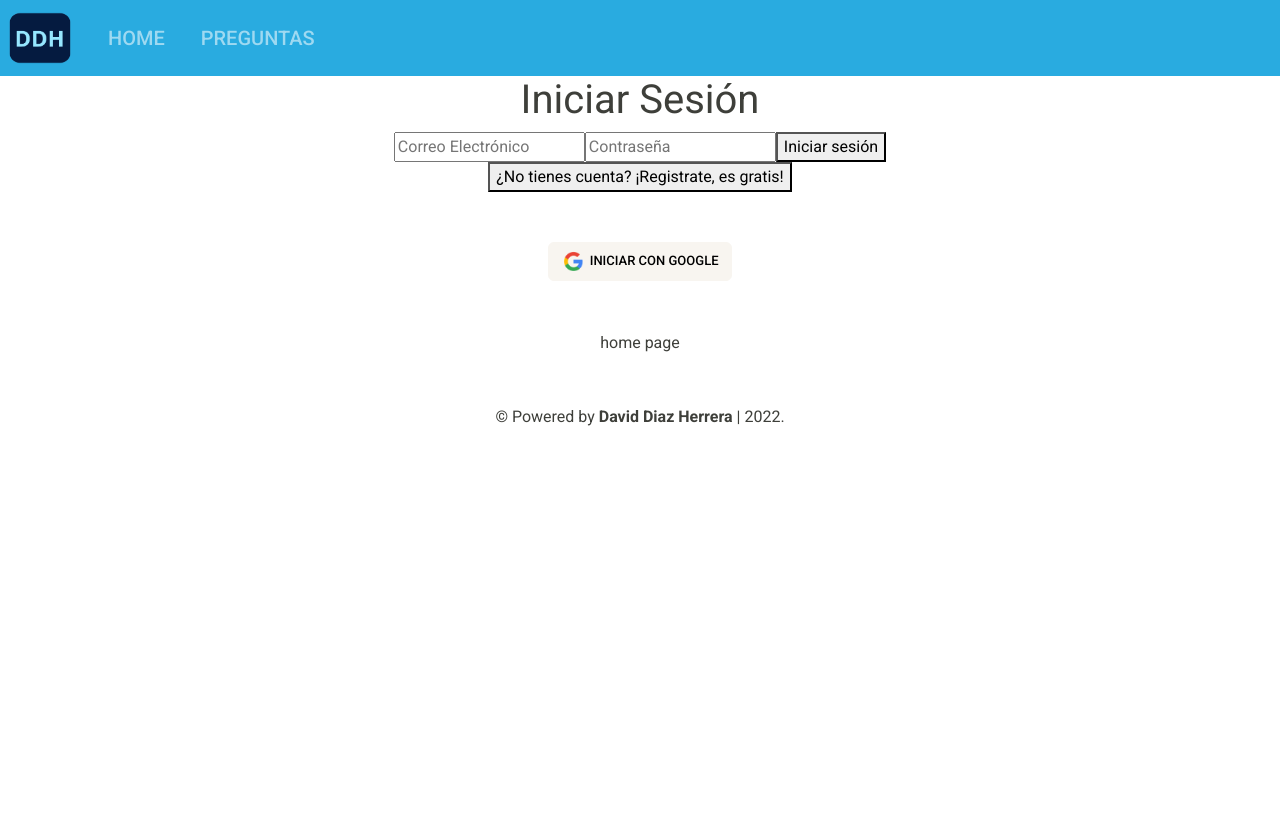
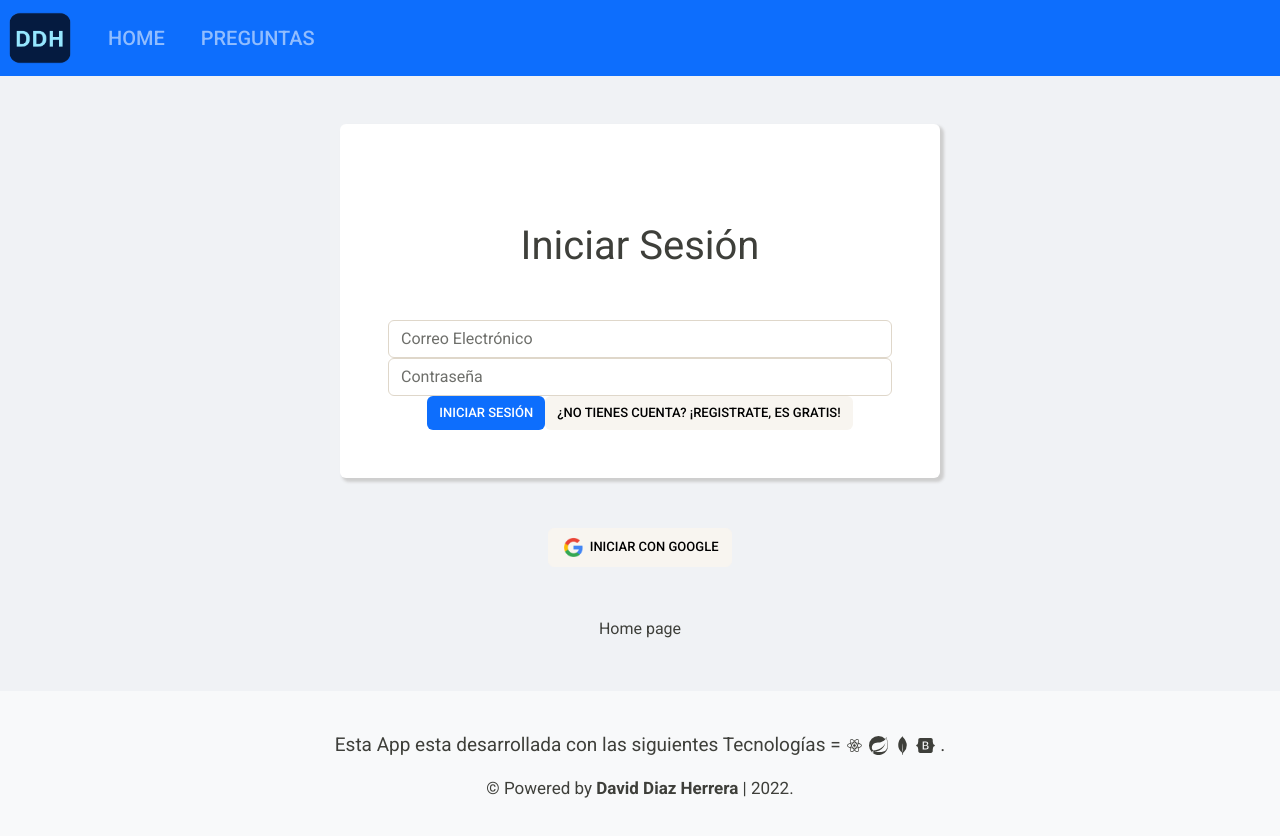
Before and after one commit to daviddiazh/demo-empresarial-front, a React (Create React App) app: page / in a window 1280 px wide. Shown: the top 836 px of the page. Before the commit the page ends 800 px from the top, so only its background shows below. Built offline with nearby package versions, Linux system fonts and the light colour scheme; no server answers.

Commit message:
Se agregan estilos a la app

```diff
--- a/package.json
+++ b/package.json
@@ -13,6 +13,7 @@
     "react": "^17.0.2",
     "react-dom": "^17.0.2",
     "react-firebase-hooks": "^4.0.1",
+    "react-icons": "^4.3.1",
     "react-quill": "^1.3.5",
     "react-redux": "^7.2.6",
     "react-router-dom": "^6.2.1",
--- a/src/App.jsx
+++ b/src/App.jsx
@@ -21,7 +21,7 @@ function App() {
 
   return (
 
-    <div className="App">
+    <div className="App" style={{background: "#f0f2f5"}}>
 
     <BrowserRouter>
       <Routes>
--- a/src/components/Footer.jsx
+++ b/src/components/Footer.jsx
@@ -1,9 +1,14 @@
 import React from 'react'
+import { DiReact } from 'react-icons/di';
+import { SiSpring } from 'react-icons/si';
+import { SiMongodb } from 'react-icons/si';
+import { FaBootstrap } from 'react-icons/fa';
 
 const Footer = () => {
     return (
-        <div style={{marginTop: "50px", marginBottom: "10px"}}>
-           <p>&copy; Powered by <strong>David Diaz Herrera</strong> | 2022.</p>
+        <div style={{marginTop: "50px", marginBottom: "10px", background: "#f8f9fa", padding: "40px 0"}}>
+            <p style={{fontSize: "19px"}}>Esta App esta desarrollada con las siguientes Tecnologías = <DiReact/> <SiSpring/> <SiMongodb /> <FaBootstrap /> .</p>
+            <p style={{fontSize: "17px"}}>&copy; Powered by <strong>David Diaz Herrera</strong> | 2022.</p>
         </div>
     )
 }
--- a/src/components/Navbar.jsx
+++ b/src/components/Navbar.jsx
@@ -25,7 +25,7 @@ const Navbar = ({elements, links, linksPrivate}) => {
     return (
         <div>
 
-            <nav className="navbar navbar-expand-lg navbar-dark bg-info">
+            <nav className="navbar navbar-expand-lg navbar-dark" style={{background: "#0d6efd"}}>
 
                 <img src={logo} alt="" width={80} height={60} />
 
@@ -38,7 +38,7 @@ const Navbar = ({elements, links, linksPrivate}) => {
                     aria-expanded="false"
                     aria-label="Toggle navigation"
                 >
-                    <span className="navbar-toggler-icon"></span>
+                    <span className="navbar-toggler-icon" style={{color: "#000"}}></span>
                 </button>
 
                 <div className="collapse navbar-collapse" id="navbarSupportedContent">
--- a/src/index.css
+++ b/src/index.css
@@ -3,4 +3,14 @@ body {
   font-family: -apple-system, BlinkMacSystemFont, sans-serif;
   -webkit-font-smoothing: antialiased;
   -moz-osx-font-smoothing: grayscale;
+  background-color: #f0f2f5;
 }
+
+.form-ingreso{
+  width: 600px;
+  display: block;
+  background-color: #fff;
+  margin: 0 auto;
+  border-radius: 6px;
+  box-shadow: #cecece 3px 3px 3px 1px;
+}
--- a/src/pages/public/HomePage.jsx
+++ b/src/pages/public/HomePage.jsx
@@ -5,7 +5,7 @@ import React from 'react'
 const HomePage = () => {
     return (
         <div>
-            home page
+            Home page
         </div>
     )
 }
--- a/src/pages/public/Logueo.jsx
+++ b/src/pages/public/Logueo.jsx
@@ -37,20 +37,20 @@ export const Logueo = (props) => {
 
     return (
         <div>
-            <h1>{ isRegistrando ? "Regístrate" : "Iniciar Sesión" }</h1>
-            <form onSubmit={submitHandler}>
-                <input type="email" id="emailField" placeholder='Correo Electrónico'/>
-                <input type="password" id="passwordField" placeholder='Contraseña' />
-                <button type='submit'>
+            <form onSubmit={submitHandler} className='mt-5 py-5 px-5 form-ingreso'>
+                <h1 style={{margin: "50px"}}>{ isRegistrando ? "Regístrate" : "Iniciar Sesión" }</h1>
+                <input type="email" id="emailField" placeholder='Correo Electrónico' className="form-control"/>
+                <input type="password" id="passwordField" placeholder='Contraseña' className="form-control" />
+                <button type='submit' className="btn btn-primary" style={{background: "#0d6efd", border: "none"}}>
                     {isRegistrando ? "Regístrate" : "Iniciar sesión"}
                 </button>
-            </form>
-            <button type='submit' onClick={() => setIsRegistrando(!isRegistrando) }>
+                <button type='submit' onClick={() => setIsRegistrando(!isRegistrando)} className="btn btn-light" style={{background: "", border: "none"}}>
                 { isRegistrando
                     ? "¿Ya tienes cuenta? ¡Inicia sesión!"
                     : "¿No tienes cuenta? ¡Registrate, es gratis!"
                 }
             </button>
+            </form>
         </div>
     )
 }
```
Also changed, not shown: 1 other file (tests, documents, lock files or other folders).
